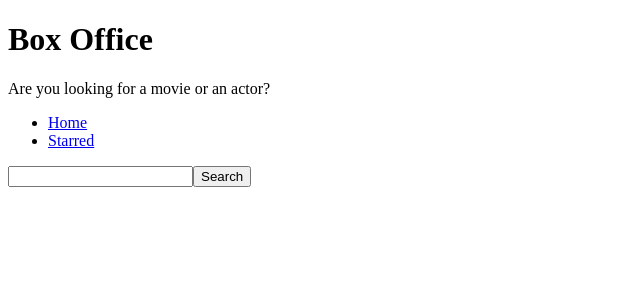
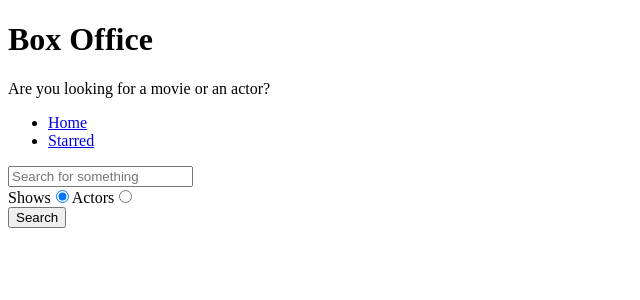
Before and after one commit to ayush169/Box-Office, a React (Create React App) app: page / in a window 1280 px wide. Shown: the top 300 px of the page, without its empty margins (0-640 px from the left). Built offline with nearby package versions, Linux system fonts and the light colour scheme.

Commit message:
added search options

```diff
--- /dev/null
+++ b/src/misc/config.js
@@ -0,0 +1,9 @@
+const API_BASE_URL = "https://api.tvmaze.com";
+
+export async function apiGet(queryString) {
+  const response = await fetch(`${API_BASE_URL}${queryString}`).then((r) =>
+    r.json()
+  );
+
+  return response;
+}
--- a/src/pages/Home.js
+++ b/src/pages/Home.js
@@ -1,19 +1,22 @@
 import React, { useState } from "react";
 import MainPageLayout from "../components/MainPageLayout";
+import { apiGet } from "../misc/config";
 
 const Home = () => {
   const [input, setInput] = useState("");
+  const [results, setResults] = useState(null);
+  const [searchOption, setSearchOption] = useState("shows");
+
+  const isShowsSearch = searchOption === "shows";
 
   const onInputChange = (ev) => {
     setInput(ev.target.value);
   };
 
   const onSearch = () => {
-    fetch(`https://api.tvmaze.com/search/shows?q=${input}`)
-      .then((r) => r.json())
-      .then((result) => {
-        console.log(result);
-      });
+    apiGet(`/search/${searchOption}?q=${input}`).then((result) => {
+      setResults(result);
+    });
   };
 
   const onKeyDown = (ev) => {
@@ -22,17 +25,66 @@
     }
   };
 
+  const onRadioChange = (ev) => {
+    setSearchOption(ev.target.value);
+  };
+
+  console.log(searchOption);
+
+  const renderResults = () => {
+    if (results && results.length === 0) {
+      return <div>No results</div>;
+    }
+
+    if (results && results.length > 0) {
+      return results[0].show
+        ? results.map((item) => <div key={item.show.id}>{item.show.name}</div>)
+        : results.map((item) => (
+            <div key={item.person.id}>{item.person.name}</div>
+          ));
+    }
+
+    return null;
+  };
+
   return (
     <MainPageLayout>
       <input
         type="text"
+        placeholder="Search for something"
         onChange={onInputChange}
         onKeyDown={onKeyDown}
         value={input}
       />
+
+      <div>
+        <label htmlFor="shows-search">
+          Shows
+          <input
+            id="shows-search"
+            type="radio"
+            value="shows"
+            checked={isShowsSearch}
+            onChange={onRadioChange}
+          />
+        </label>
+
+        <label htmlFor="actors-search">
+          Actors
+          <input
+            id="actors-search"
+            type="radio"
+            value="people"
+            checked={!isShowsSearch}
+            onChange={onRadioChange}
+          />
+        </label>
+      </div>
+
       <button type="button" onClick={onSearch}>
         Search
       </button>
+      {renderResults()}
     </MainPageLayout>
   );
 };
```
